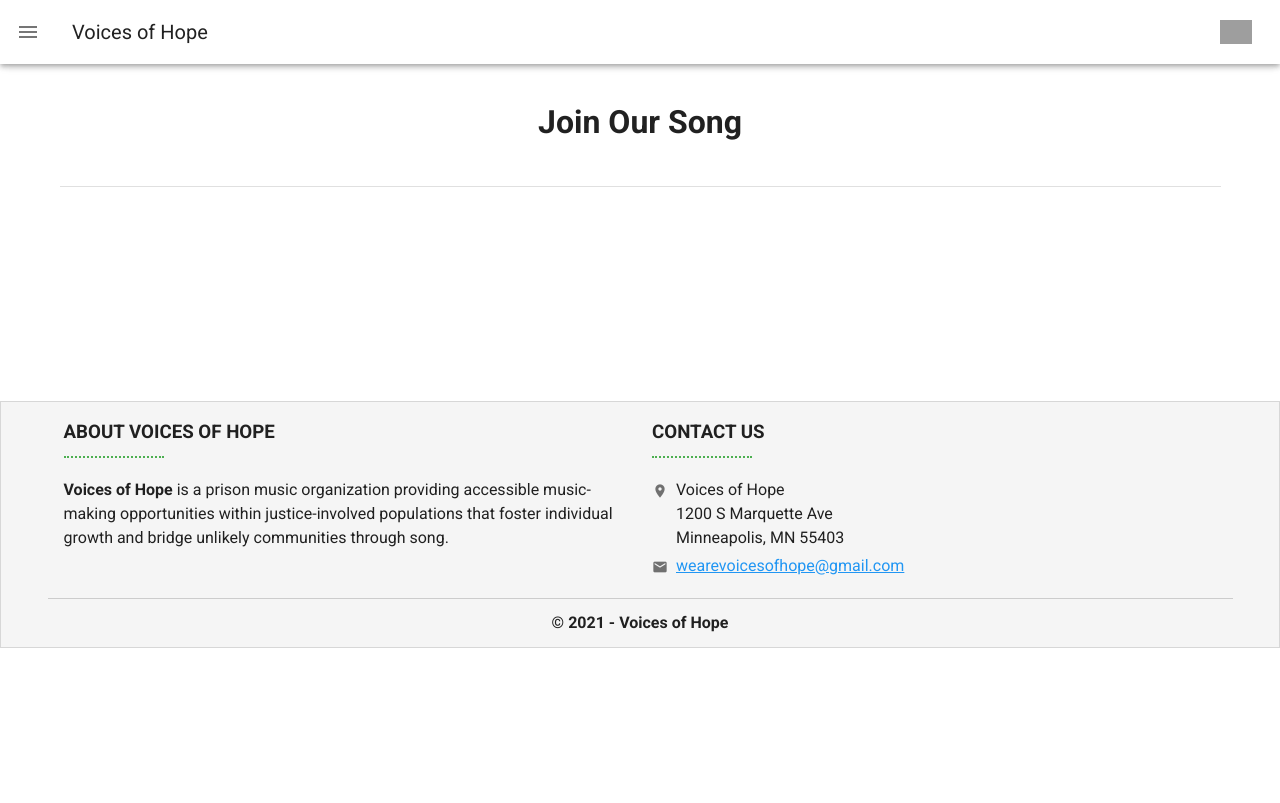
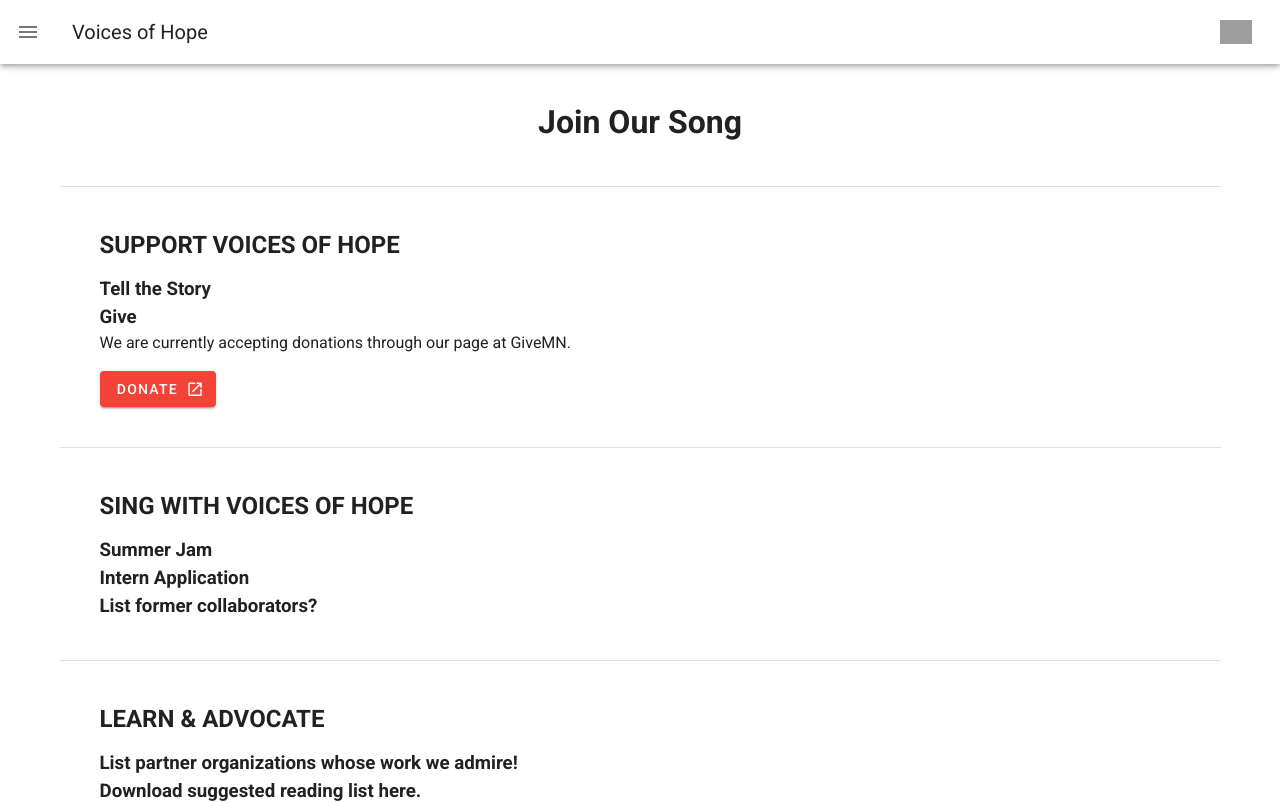
Before and after one commit to djfranzel/voices-of-hope, a Vue app: page /join-our-song in a window 1280 px wide. Shown: the top 803 px of the page. Built offline with nearby package versions, Linux system fonts and the light colour scheme; grey boxes are pictures that could not be loaded; a web font is replaced by a local one.

Commit message:
join our song first draft

```diff
--- a/src/App.vue
+++ b/src/App.vue
@@ -49,34 +49,38 @@
             Why We Sing
           </v-btn>
           <br>
+          <v-btn :class="{'mr-2': true, 'mt-2': true, 'white': !CurrentPage('JoinOurSong')}" depressed
+                 @click="Navigate('JoinOurSong')">
+            Join Our Song
+          </v-btn>
 
-          <v-menu offset-y>
-            <template v-slot:activator="{ on, attrs }">
-              <v-btn v-bind="attrs" v-on="on"
-                     :class="{'mr-2': true, 'mt-2': true, 'white': !CurrentPage('JoinOurSong')}" depressed>
-                Join Our Song
-                <v-icon right>mdi-chevron-down</v-icon>
-              </v-btn>
-            </template>
-            <v-list>
-              <v-list-item :class="{'active-list-item': CurrentPage('SupportVoicesOfHope')}"
-                           @click="Navigate('SupportVoicesOfHope')">
-                <v-list-item-title>Support Voices of Hope</v-list-item-title>
-              </v-list-item>
-              <v-list-item :class="{'active-list-item': CurrentPage('SingWithVoicesOfHope')}"
-                           @click="Navigate('SingWithVoicesOfHope')">
-                <v-list-item-title>Sing With Voices of Hope</v-list-item-title>
-              </v-list-item>
-              <v-list-item :class="{'active-list-item': CurrentPage('PhenomenalWomanProject')}"
-                           @click="Navigate('PhenomenalWomanProject')">
-                <v-list-item-title>Phenomenal Woman Project</v-list-item-title>
-              </v-list-item>
-              <v-list-item :class="{'active-list-item': CurrentPage('LearnAndAdvocate')}"
-                           @click="Navigate('LearnAndAdvocate')">
-                <v-list-item-title>Learn & Advocate</v-list-item-title>
-              </v-list-item>
-            </v-list>
-          </v-menu>
+<!--          <v-menu offset-y>-->
+<!--            <template v-slot:activator="{ on, attrs }">-->
+<!--              <v-btn v-bind="attrs" v-on="on"-->
+<!--                     :class="{'mr-2': true, 'mt-2': true, 'white': !CurrentPage('JoinOurSong')}" depressed>-->
+<!--                Join Our Song-->
+<!--                <v-icon right>mdi-chevron-down</v-icon>-->
+<!--              </v-btn>-->
+<!--            </template>-->
+<!--            <v-list>-->
+<!--              <v-list-item :class="{'active-list-item': CurrentPage('SupportVoicesOfHope')}"-->
+<!--                           @click="Navigate('SupportVoicesOfHope')">-->
+<!--                <v-list-item-title>Support Voices of Hope</v-list-item-title>-->
+<!--              </v-list-item>-->
+<!--              <v-list-item :class="{'active-list-item': CurrentPage('SingWithVoicesOfHope')}"-->
+<!--                           @click="Navigate('SingWithVoicesOfHope')">-->
+<!--                <v-list-item-title>Sing With Voices of Hope</v-list-item-title>-->
+<!--              </v-list-item>-->
+<!--              <v-list-item :class="{'active-list-item': CurrentPage('PhenomenalWomanProject')}"-->
+<!--                           @click="Navigate('PhenomenalWomanProject')">-->
+<!--                <v-list-item-title>Phenomenal Woman Project</v-list-item-title>-->
+<!--              </v-list-item>-->
+<!--              <v-list-item :class="{'active-list-item': CurrentPage('LearnAndAdvocate')}"-->
+<!--                           @click="Navigate('LearnAndAdvocate')">-->
+<!--                <v-list-item-title>Learn & Advocate</v-list-item-title>-->
+<!--              </v-list-item>-->
+<!--            </v-list>-->
+<!--          </v-menu>-->
           <br>
           <v-btn :class="{'mt-2': true, 'white': !CurrentPage('Contact')}" depressed
                  @click="Navigate('Contact')">
@@ -213,8 +217,8 @@
           </v-row>
           <v-row class="pa-0 ma-0" style="border-top: 1px solid #cccccc">
             <v-col class="pa-0 ma-0">
-              <p class="font-weight-bold text-center ma-3">&copy; {{ new Date().getFullYear() }} - Voices of
-                Hope</p>
+              <p class="font-weight-bold text-center ma-3">&copy;
+                {{ new Date().getFullYear() }} - Voices of Hope, LLC</p>
             </v-col>
           </v-row>
         </v-container>
--- a/src/views/JoinOurSong.vue
+++ b/src/views/JoinOurSong.vue
@@ -2,6 +2,35 @@
   <div class="page-container">
     <h1 class="page-title text-center">Join Our Song</h1>
     <v-divider class="mb-3"></v-divider>
+    <v-row class="ma-7">
+      <v-col>
+        <h2 class="mb-3">SUPPORT VOICES OF HOPE</h2>
+        <h3>Tell the Story</h3>
+        <h3>Give</h3>
+        <p>We are currently accepting donations through our page at GiveMN.</p>
+        <v-btn class="accent" @click="NavigateToUrl('https://www.givemn.org/story/Voicesofhope')">
+          Donate
+          <v-icon right>mdi-open-in-new</v-icon>
+        </v-btn>
+      </v-col>
+    </v-row>
+    <v-divider></v-divider>
+    <v-row class="ma-7">
+      <v-col>
+        <h2 class="mb-3">SING WITH VOICES OF HOPE</h2>
+        <h3>Summer Jam</h3>
+        <h3>Intern Application</h3>
+        <h3>List former collaborators?</h3>
+      </v-col>
+    </v-row>
+    <v-divider></v-divider>
+    <v-row class="ma-7">
+      <v-col>
+        <h2 class="mb-3">LEARN & ADVOCATE</h2>
+        <h3>List partner organizations whose work we admire!</h3>
+        <h3>Download suggested reading list here.</h3>
+      </v-col>
+    </v-row>
   </div>
 </template>
 
@@ -17,7 +46,7 @@
 
   },
   methods: {
-    NavigateToLink: function (link) {
+    NavigateToUrl: function (link) {
       window.open(link, '_blank')
     }
   }
```
Also changed, not shown: src/views/SupportVoicesOfHope.vue (deleted, +0 -37 lines).
